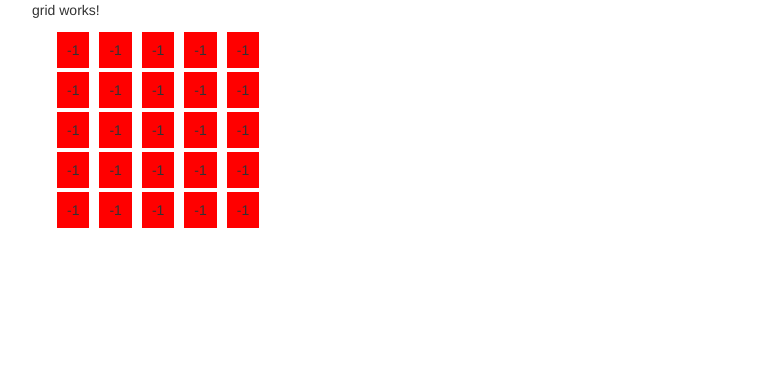
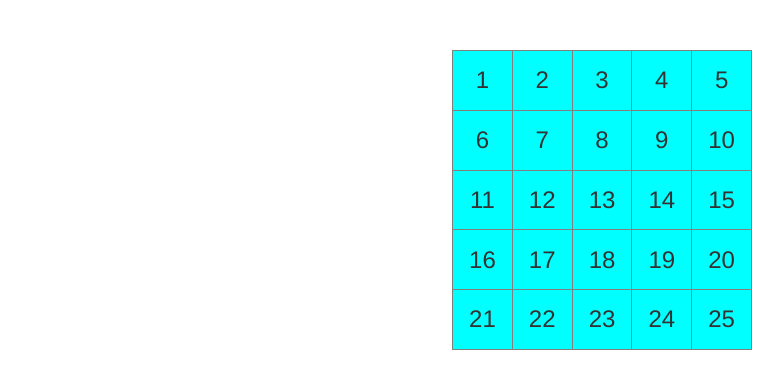
Before and after one commit to PierreChambon/special-eureka, an Angular app in the folder special-eureka-front/: page / in a window 1280 px wide. Shown: the top 388 px of the page, without its empty margins (38-821 px from the left). Built offline with nearby package versions, Linux system fonts and the light colour scheme.

Commit message:
Update: grid template

```diff
--- a/special-eureka-front/src/app/grid/grid.component.css
+++ b/special-eureka-front/src/app/grid/grid.component.css
@@ -1,11 +1,28 @@
-.cell{
-    background-color: red;
-    border-color: black;
-    padding: 10px;
-    margin: 5px;
-    width: 50px
+
+.row{
+    display: flex;
+    margin: auto;
+    height: 20%;
+    width: 100%;
 }
 
-.row{
-    margin: 20px
+.cell{
+    border-right: 1px solid grey;
+    border-bottom: 1px solid grey;
+    width: 100%;
+    height: 100%;
+    display: flex;
+    align-items: center;
+    justify-content: center;
+    font-size: x-large;
+    background-color: cyan;
 }
+
+.grid{
+    border-top: 1px solid grey;
+    border-left: 1px solid grey;
+    width: 300px;
+    height: 300px;
+    margin: auto;
+    margin-top: 50px;
+}
--- a/special-eureka-front/src/app/grid/grid.component.html
+++ b/special-eureka-front/src/app/grid/grid.component.html
@@ -1,6 +1,7 @@
-<p>
-  grid works!
-</p>
-<div class="row" *ngFor="let row of grid">
-  <span class="cell" *ngFor="let cell of row">{{cell}}</span>
+<div class="grid">
+  <div class="row" *ngFor="let row of grid">
+    <div class="cell" *ngFor="let cell of row">
+      <span *ngIf="cell != -1">{{cell}}</span>
+    </div>
+  </div>
 </div>
--- a/special-eureka-front/src/app/grid/grid.component.ts
+++ b/special-eureka-front/src/app/grid/grid.component.ts
@@ -24,7 +24,7 @@ export class GridComponent implements OnInit {
     for(let i=0; i<this.number_rows; i++){
       this.grid[i] = []
       for(let j=0; j<this.number_cols; j++){
-        this.grid[i][j] = -1
+        this.grid[i][j] = 5*i + j + 1
       }
     }
   }
```
